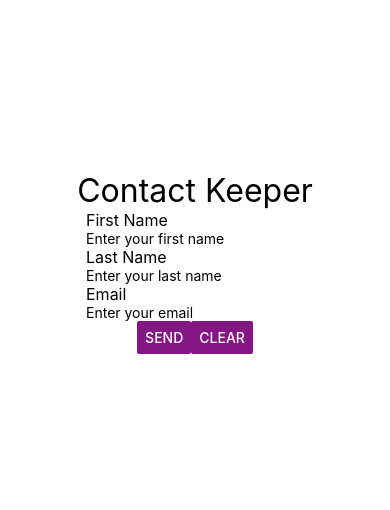
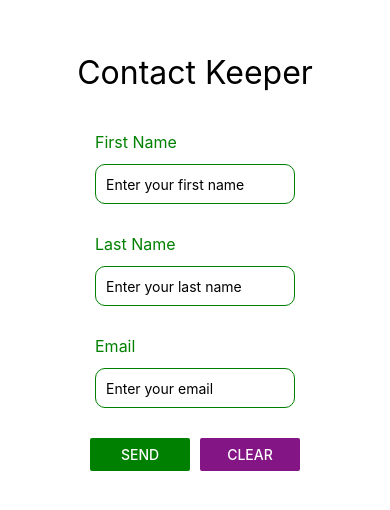
Before and after one commit to nkemjikaobi/contact-screen-lab-3, a React Native app: screen / in a window 390 px wide. Shown: the part 160-670 px from the top of the page. Built offline with nearby package versions, Linux system fonts and the light colour scheme.

Commit message:
styling the inputs

```diff
--- a/App.js
+++ b/App.js
@@ -15,7 +15,7 @@ export default function App() {
 	};
 
 	const onSendHandler = () => {
-		Alert.alert('Contact Saved', 'Your details have been saved', [
+		Alert.alert('Contact Saved', `${firstName}, your details have been saved`, [
 			{ text: 'OK', onPress: () => onClearForm() },
 		]);
 	};
@@ -24,11 +24,11 @@ export default function App() {
 		<View style={styles.container}>
 			<HeaderText>Contact Keeper</HeaderText>
 
-			<View>
+			<View style={styles.inputWrapper}>
 				<View>
 					<RegularText>First Name</RegularText>
 					<TextInput
-						// style={styles.input}
+						style={styles.input}
 						onChangeText={onChangeFirstName}
 						value={firstName}
 						placeholder='Enter your first name'
@@ -37,7 +37,7 @@ export default function App() {
 				<View>
 					<RegularText>Last Name</RegularText>
 					<TextInput
-						// style={styles.input}
+						style={styles.input}
 						onChangeText={onChangeLastName}
 						value={lastName}
 						placeholder='Enter your last name'
@@ -46,7 +46,7 @@ export default function App() {
 				<View>
 					<RegularText>Email</RegularText>
 					<TextInput
-						// style={styles.input}
+						style={styles.input}
 						onChangeText={onChangeEmail}
 						value={email}
 						placeholder='Enter your email'
@@ -55,18 +55,22 @@ export default function App() {
 			</View>
 
 			<View style={styles.buttons}>
+				<View style={styles.sendBtn}>
 					<Button
 						onPress={onSendHandler}
 						title='Send'
-					color='#841584'
+						color='green'
 						accessibilityLabel='Send button'
 					/>
+				</View>
+				<View style={styles.clearBtn}>
 					<Button
 						onPress={onClearForm}
 						title='Clear'
 						color='#841584'
 						accessibilityLabel='Clear button'
 					/>
+				</View>
 			</View>
 		</View>
 	);
@@ -79,12 +83,28 @@ const styles = StyleSheet.create({
 		alignItems: 'center',
 		justifyContent: 'center',
 	},
+	inputWrapper: {
+		marginTop: 40,
+	},
+	input: {
+		height: 40,
+		width: 200,
+		marginTop: 12,
+		marginBottom: 30,
+		borderWidth: 1,
+		padding: 10,
+		borderColor: 'green',
+		borderRadius: 10,
+	},
 	buttons: {
 		display: 'flex',
 		flexDirection: 'row',
 	},
 	clearBtn: {
-		marginLeft: 20,
+    marginLeft: 10,
+    width: 100
 	},
-	sendBtn: {},
+	sendBtn: {
+		width: 100,
+	},
 });
--- a/components/HeaderText.js
+++ b/components/HeaderText.js
@@ -14,6 +14,7 @@ export default HeaderText;
 
 const styles = StyleSheet.create({
 	header: {
-		fontSize: 32,
+        fontSize: 32,
+        color: 'black'
 	},
 });
--- a/components/RegularText.js
+++ b/components/RegularText.js
@@ -10,5 +10,6 @@ export default RegularText;
 const styles = StyleSheet.create({
 	regular: {
 		fontSize: 16,
+		color: 'green',
 	},
 });
```
Lines whose indentation alone changed are shown as unchanged.
